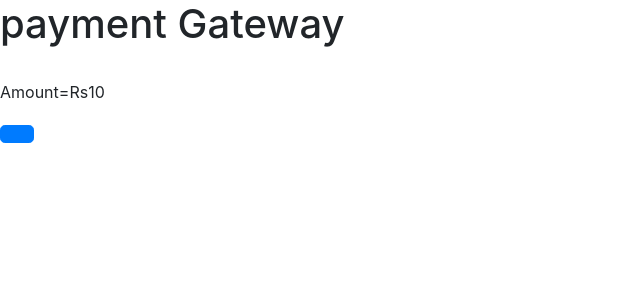
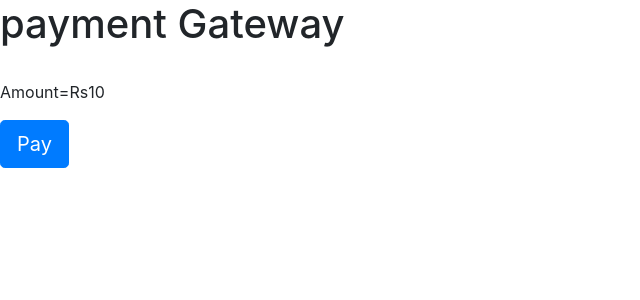
Before and after one commit to sheikhasim/TechLearn, a Django app: template c4app/templates/c4app/pay.html in a window 1280 px wide. Shown: the top 300 px of the page, without its empty margins (0-640 px from the left). Run offline with Django 3.2, Linux system fonts and the light colour scheme; the template is opened without the code that fills it: most values are stand-ins (such as "Sample title", 1, 10 or a date in 2020); some libraries are stand-ins or nearby versions.

Commit message:
Update pay.html

```diff
--- a/c4app/templates/c4app/pay.html
+++ b/c4app/templates/c4app/pay.html
@@ -13,7 +13,7 @@
       <h1>payment Gateway</h1>
       <br>
       <p>Amount=Rs{{amount}}</p>
-      <button type="submit" id="rzp-button1" class="btn btn-primary btn-lg" name="pay"></button>
+      <button type="submit" id="rzp-button1" class="btn btn-primary btn-lg" >Pay</button>
       <script src="https://checkout.razorpay.com/v1/checkout.js"></script>
      <script>
     "key":{{api_key}}
```
